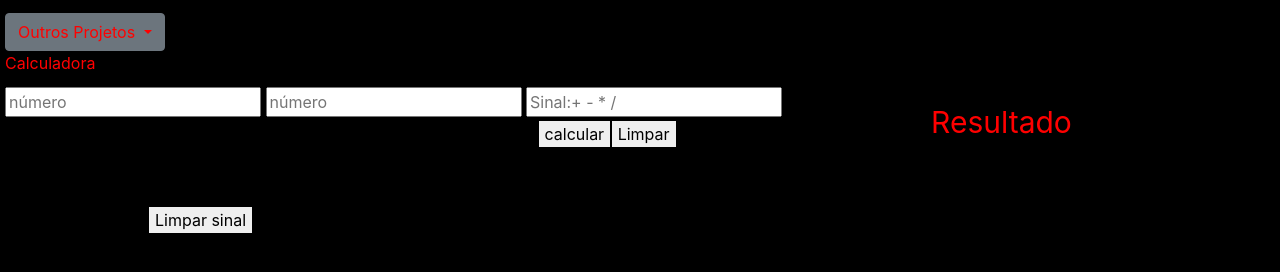
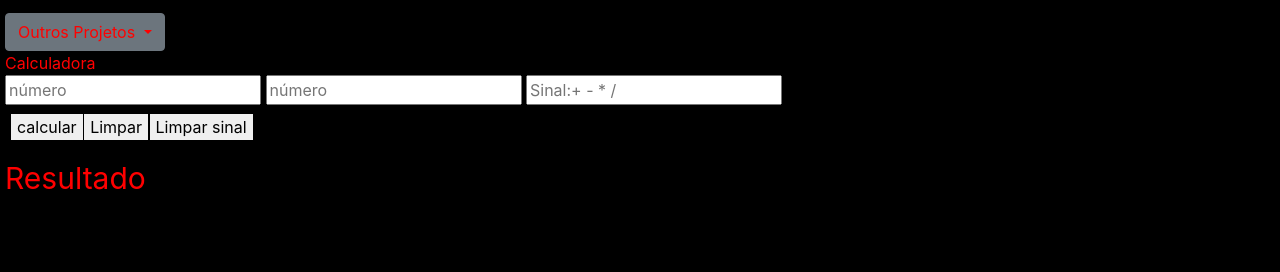
Before and after one commit to Thomas-Jefersson-Vaz/EdutechMobile, a plain HTML site: page Calc.html in a window 1280 px wide. Shown: the part 68-340 px from the top of the page. Drawn offline with nearby package versions, Linux system fonts and the light colour scheme; a web font is replaced by a local one.

Commit message:
Add files via upload

```diff
--- a/Calc.css
+++ b/Calc.css
@@ -23,10 +23,15 @@ p2{
   top: 25px;
 
 }
+
+#tentativa{
+  position: absolute;
+}
+
 #b1{
   position: relative;
-  top: 32px;
-  right: 248px;
+  top: 9px;
+  left: 6px;
   border: none;
 }
 #b1:hover{
@@ -35,19 +40,19 @@ p2{
 }
 .b2{
   position: relative;
-  top: 32px;
-  right: 251px;
+  top: 9px;
+  left: 3px;
   border: none;
 }
 .b2:hover{
   transition: 0.5s;
   background-color: #FF0000;
 }
+
+
 .b3{
-  position: absolute;
-  top: px;
-  left: 144px;
-  bottom: 504px;
+  position: relative;
+  top: 9px;
   border: none;
 }
 .b3:hover{
--- a/Calc.html
+++ b/Calc.html
@@ -47,10 +47,11 @@ href="Calculadora de taboada.html"
  	<input type="number" id="i1" placeholder="número">
  	<input type="number" id="i2" placeholder="número">
  	<input type="text" id="i3" placeholder="Sinal:+ - * / ">
-
- 	<input type="submit" onclick="calc()" value="calcular" id="b1">
- 	<button onclick="limpar()" class="b2">Limpar</button>
- 	<button onclick="ls()" class="b3">Limpar sinal</button>
+ 	<div id=" tentativa">
+		 	<input type="submit" onclick="calc()" value="calcular" id="b1">
+		 	<button onclick="limpar()" class="b2">Limpar</button>
+		 	<button onclick="ls()" class="b3">Limpar sinal</button>
+ </div>
  	<p2 id="p2">Resultado</p2>
  	<div id="caixa">
 
```
